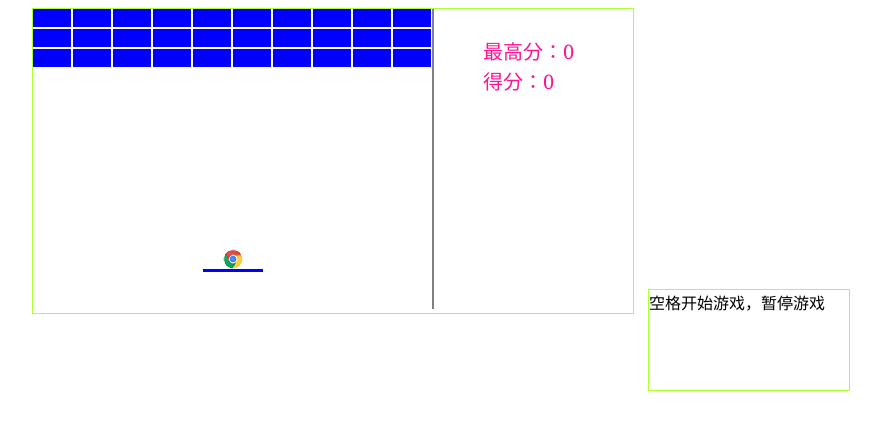
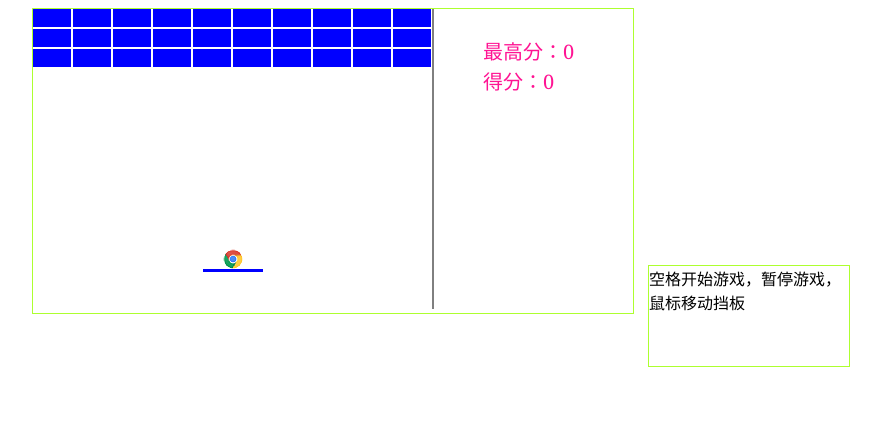
Before and after one commit to wangyiqun/hitBlock, a plain HTML site: page index.html in a window 1280 px wide. Shown: the whole page, without its empty margins (276-1157 px from the left). Drawn offline with Linux system fonts and the light colour scheme.

Commit message:
Update index.html
add tips

```diff
--- a/index.html
+++ b/index.html
@@ -18,7 +18,7 @@
         <canvas id="drawing" width=" 600px" height="300px">A drawing of something.</canvas>
     </div>
     <span id="123" style="width:200px;height: 100px; display: inline-block;margin-left: 10px;border: 1px solid #ADFF2F;">
-		空格开始游戏，暂停游戏
+		空格开始游戏，暂停游戏，鼠标移动挡板
     </span>
     <img id="ball" src="img/ball.png" alt="The Tulip" style="display: none;"/>
 	<img id="bigBall" src="img/ballbig.png" alt="The Tulip" style="display: none;"/>
```
